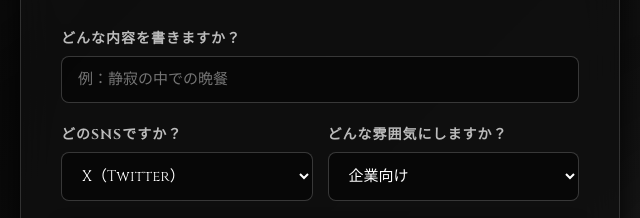
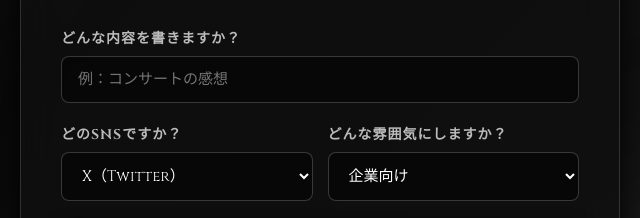
Before and after one commit to Sakiiii25/-, a plain HTML site: page index.html in a window 1280 px wide. Shown: the part 298-516 px from the top of the page, 320-960 px from the left. Drawn offline with Linux system fonts and the light colour scheme.

Commit message:
Add files via upload

```diff
--- a/index.html
+++ b/index.html
@@ -37,7 +37,7 @@
         <div class="form-group">
           <label for="topic">どんな内容を書きますか？</label>
           <!-- 文字を入力する箱 -->
-          <input type="text" id="topic" placeholder="例：静寂の中での晩餐" autocomplete="off">
+          <input type="text" id="topic" placeholder="例：コンサートの感想" autocomplete="off">
         </div>
 
         <div class="form-row">
```
